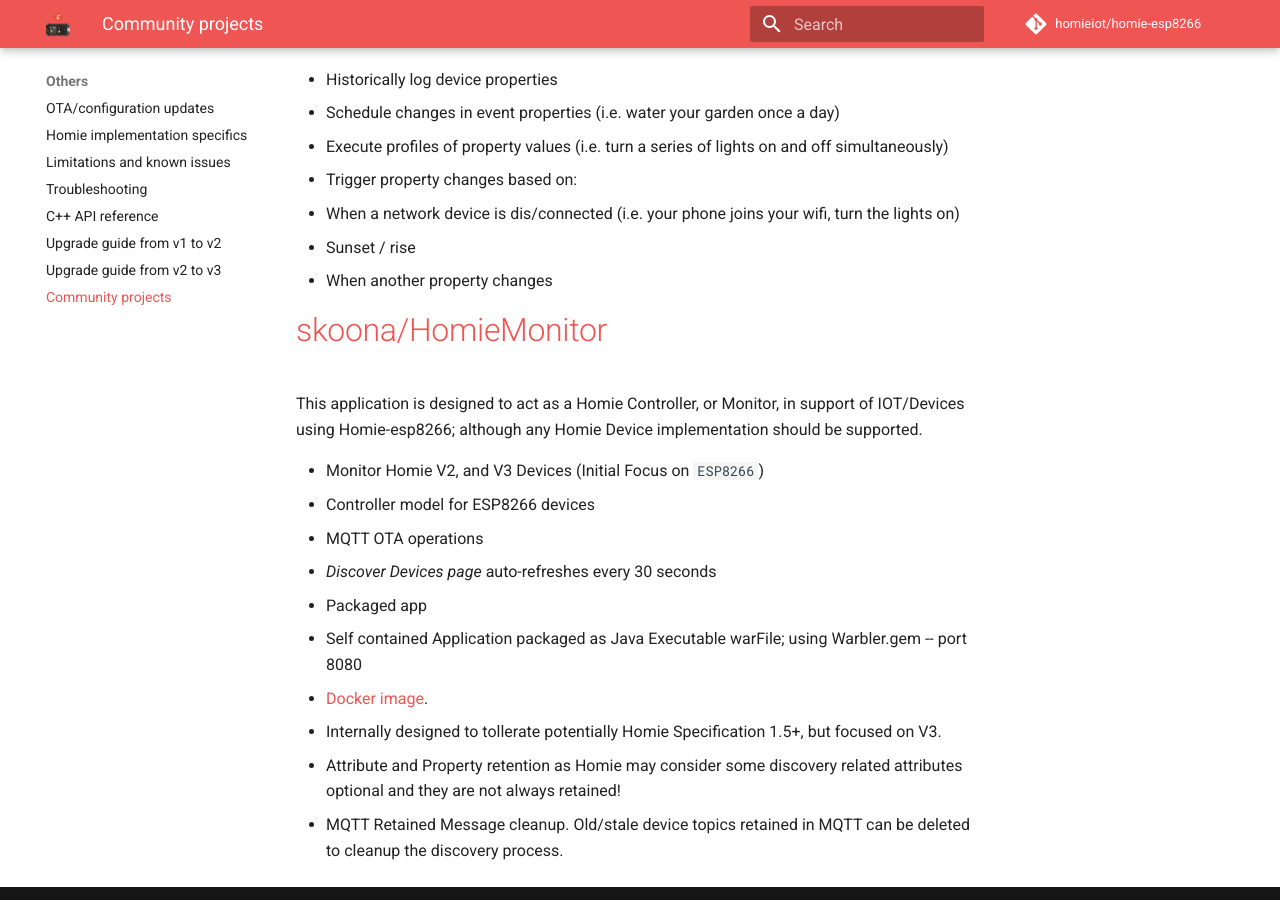
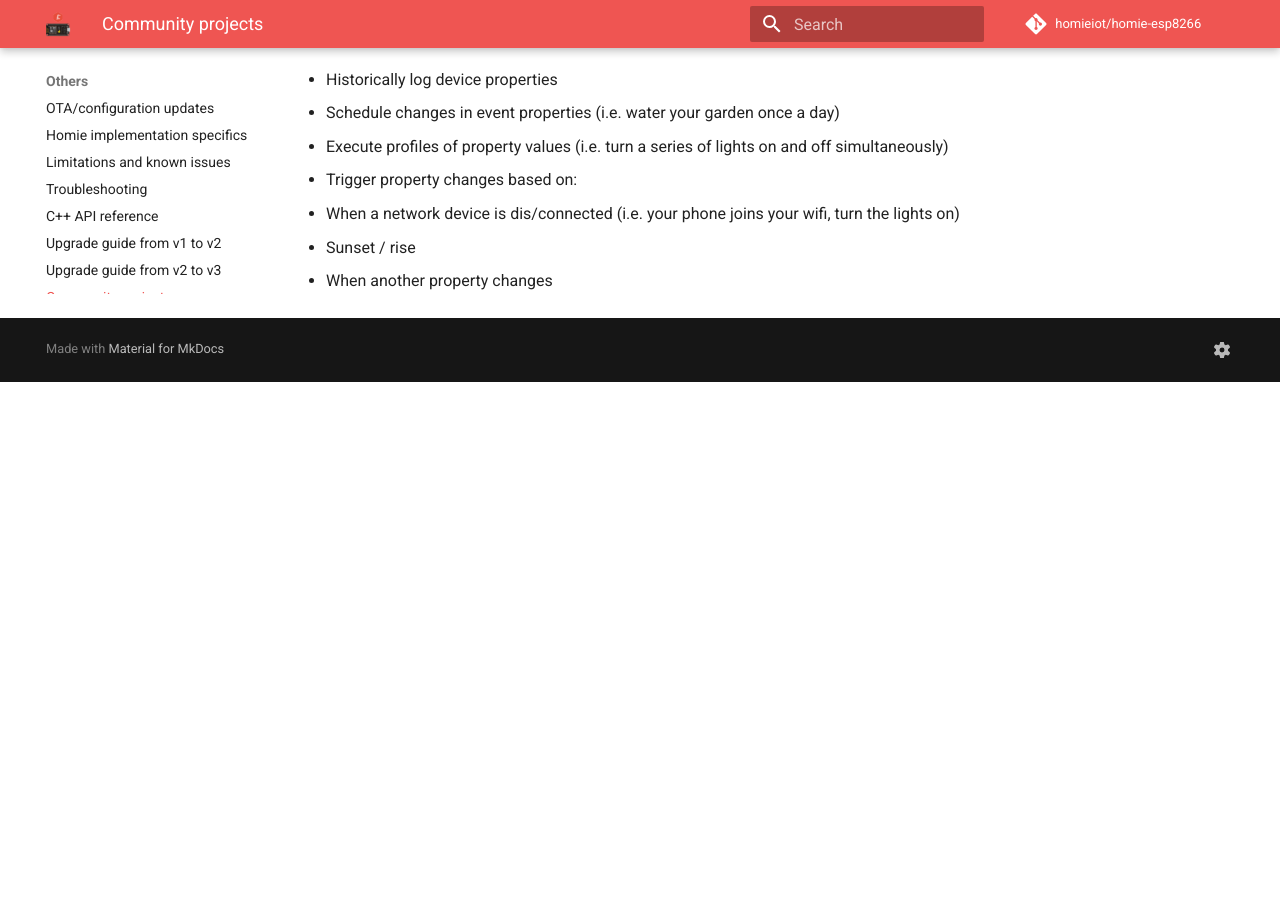
Before and after one commit to homieiot/homie-esp8266, an MkDocs documentation site: the page built from docs/others/community-projects.md, in a window 1280 px wide and 900 px high, scrolled down 553 px. Built offline with MkDocs 1.6.1 and Material for MkDocs 9.7.7, drawn with Linux system fonts in a browser that asks for light colours; comment, search, counter and statistics services are not loaded; old or Windows-style settings are respelled for this version of MkDocs; after the commit the page ends 935 px from its top, so only the background shows below that.

Commit message:
revert accident merge

```diff
--- a/docs/others/community-projects.md
+++ b/docs/others/community-projects.md
@@ -17,18 +17,3 @@
    * When a network device is dis/connected (i.e. your phone joins your wifi, turn the lights on)
    * Sunset / rise
    * When another property changes
-
-# [skoona/HomieMonitor](https://github.com/skoona/HomieMonitor)
-
-This application is designed to act as a Homie Controller, or Monitor, in support of IOT/Devices using Homie-esp8266; although any Homie Device implementation should be supported.
-
-* Monitor Homie V2, and V3 Devices (Initial Focus on `ESP8266`)
-* Controller model for ESP8266 devices
-* MQTT OTA operations
-* *Discover Devices page* auto-refreshes every 30 seconds
-* Packaged app
-  * Self contained Application packaged as Java Executable warFile; using Warbler.gem -- port 8080
-  * [Docker image](https://hub.docker.com/r/skoona/homie-monitor).
-* Internally designed to tollerate potentially Homie Specification 1.5+, but focused on V3.
-* Attribute and Property retention as Homie may consider some discovery related attributes optional and they are not always retained!
-* MQTT Retained Message cleanup. Old/stale device topics retained in MQTT can be deleted to cleanup the discovery process.
```
Also changed, not shown: docs/advanced-usage/events.md (+0 -18 lines), docs/others/troubleshooting.md (+0 -9 lines).
